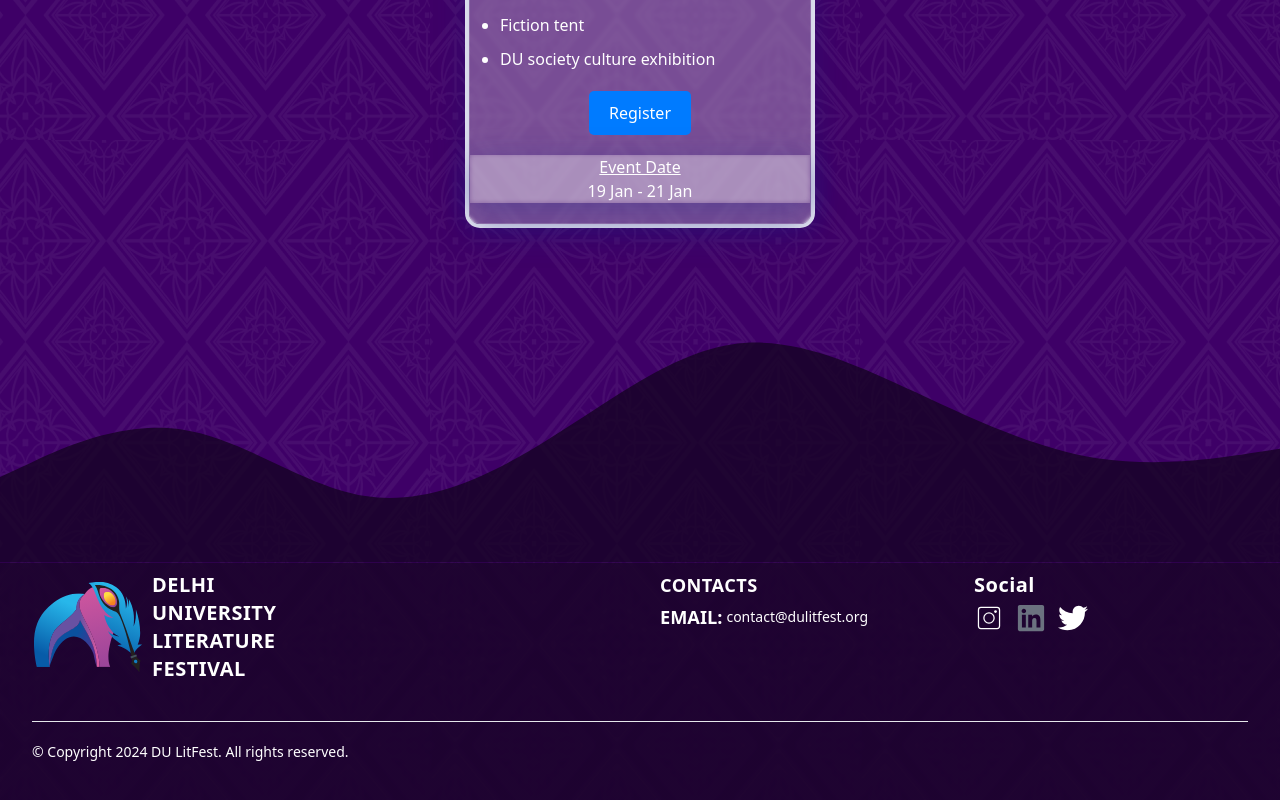
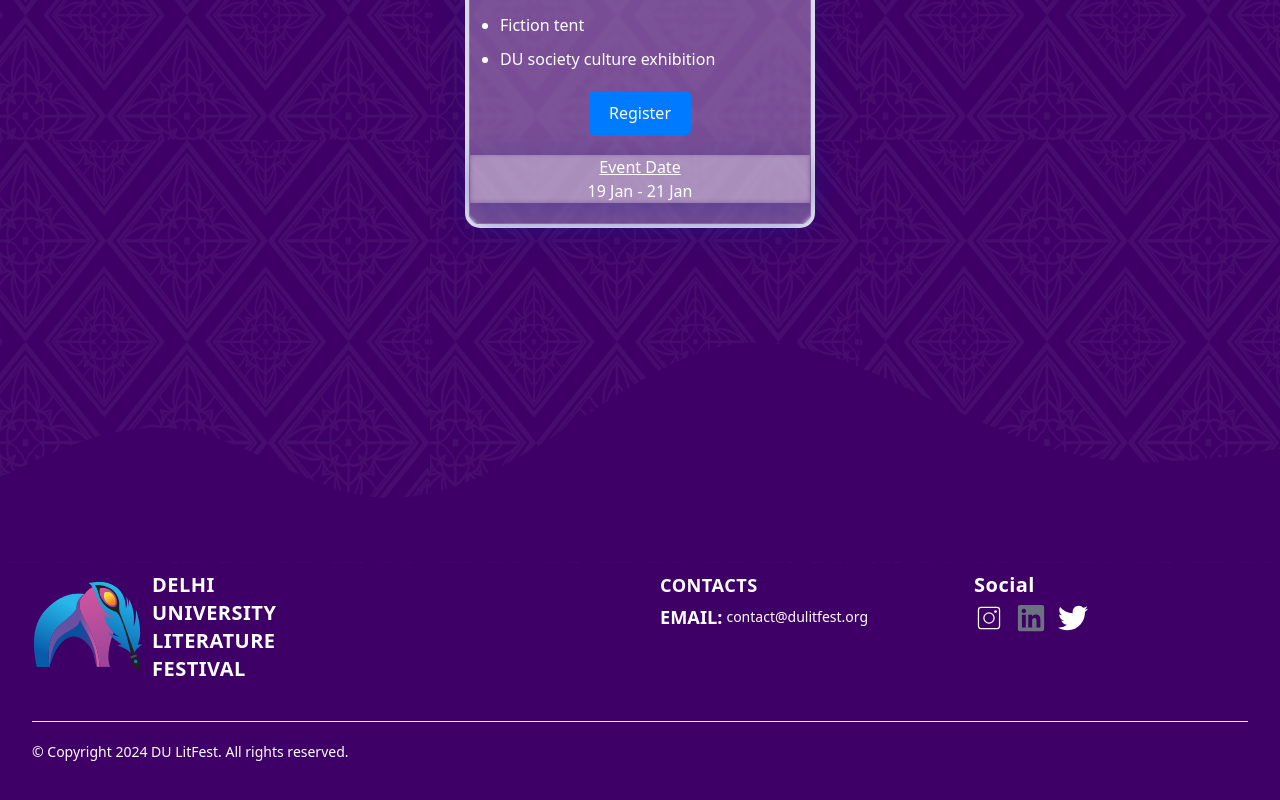
Before and after one commit to mehul1409/DuLitFest, a React (Vite) app: page / in a window 1280 px wide. Shown: the part 2656-3456 px from the top of the page. Built offline with nearby package versions, Linux system fonts and the light colour scheme.

Commit message:
changed the background colour of footer

```diff
--- a/src/Components/Footer/Footer.jsx
+++ b/src/Components/Footer/Footer.jsx
@@ -14,7 +14,7 @@ const Footer = (props) => {
         style={{ backgroundColor: props.bgColor }}
       >
         <path
-          fill="rgba(22, 3, 35, 0.8)"
+          fill="rgb(62, 0, 103)"
           fillOpacity="1"
           d="M0,224L34.3,208C68.6,192,137,160,206,170.7C274.3,181,343,235,411,245.3C480,256,549,224,617,181.3C685.7,139,754,85,823,74.7C891.4,64,960,96,1029,128C1097.1,160,1166,192,1234,202.7C1302.9,213,1371,203,1406,197.3L1440,192L1440,320L1405.7,320C1371.4,320,1303,320,1234,320C1165.7,320,1097,320,1029,320C960,320,891,320,823,320C754.3,320,686,320,617,320C548.6,320,480,320,411,320C342.9,320,274,320,206,320C137.1,320,69,320,34,320L0,320Z"
         ></path>
--- a/src/Components/Footer/Footer.scss
+++ b/src/Components/Footer/Footer.scss
@@ -4,13 +4,12 @@
   font-size: 130%;
   text-transform: uppercase;
 }
+
 .Colorbg-backgroundColor {
   backdrop-filter: blur(1.9px) brightness(100%);
-  background: linear-gradient(
-    180deg,
-    rgba(22, 3, 35, 0.8) 85.5%,
-    rgba(22, 3, 35, 0.8) 100%
-  );
+  background: linear-gradient(180deg,
+      rgb(62, 0, 103) 85.5%,
+      rgba(62, 0, 103) 100%);
 }
 
 // .in {
```
